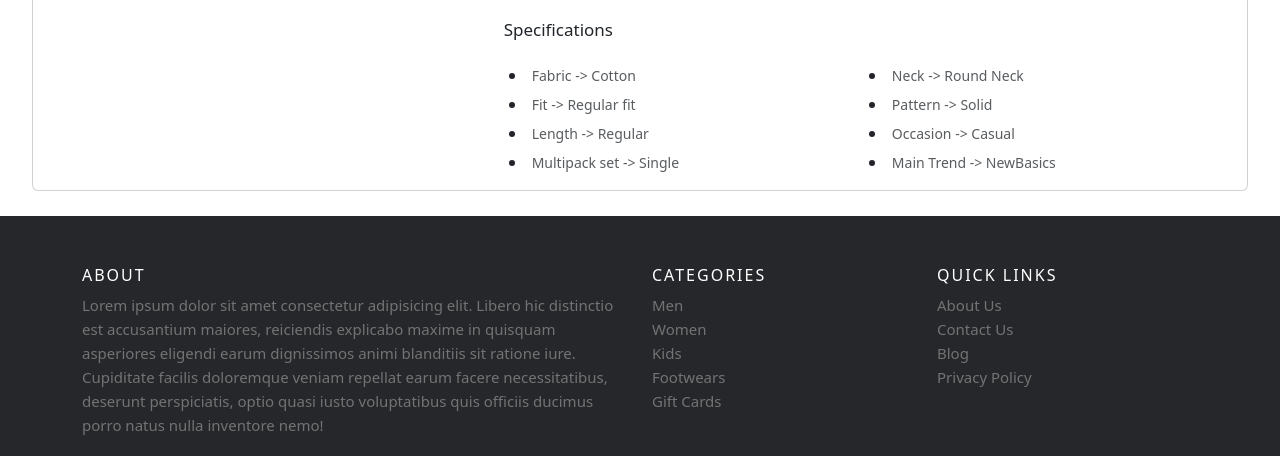
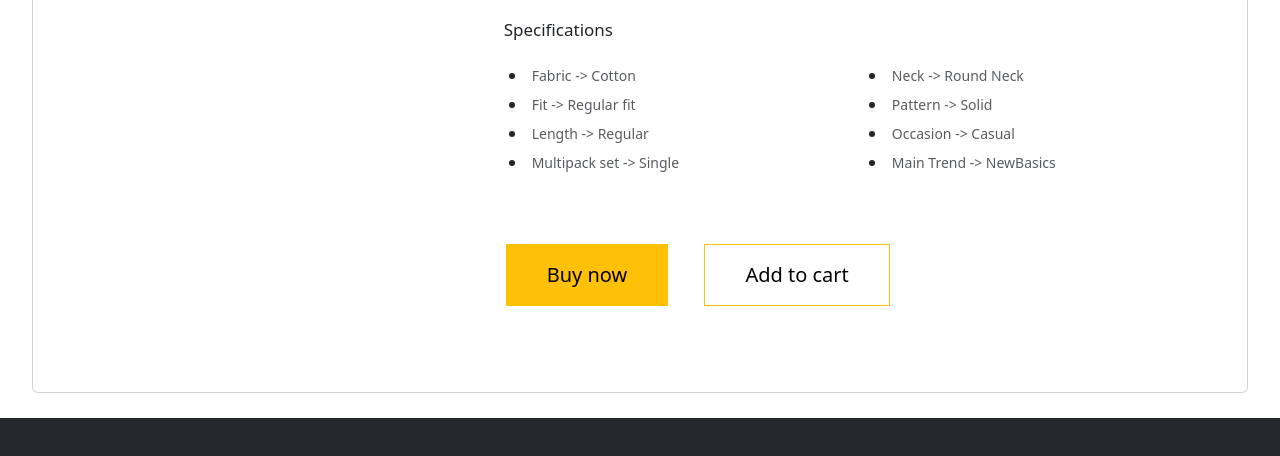
Before and after one commit to Vivek7777777/clothing-website, a plain HTML site: page html/buynow.html in a window 1280 px wide. Shown: the part 411-867 px from the top of the page. Drawn offline with nearby package versions, Linux system fonts and the light colour scheme.

Commit message:
added buy button in buynow.html

```diff
--- a/css/buynow.css
+++ b/css/buynow.css
@@ -25,3 +25,19 @@
     font-size: 17px;
     margin-top: 20px;
 }
+
+.buybtn{
+    margin: 70px 0;
+    width: 80%;
+}
+
+.buynow ,.addtocart{
+    border-radius: 0px;
+    margin: 0px 30px 0px 2px;
+    padding: 15px 40px;
+}
+
+.addtocart{
+    /* background-color: rgb(251, 100, 27); */
+    color: black;
+}
--- a/html/buynow.html
+++ b/html/buynow.html
@@ -100,6 +100,11 @@
 
                     </div>
 
+                    <div class="buybtn">
+                        <a class="buynowlink" href="payment.html"> <button type="button" class="btn btn-warning btn-lg buynow">Buy now</button></a>
+                        <button type="button" class="btn btn-outline-warning btn-lg addtocart">Add to cart</button>
+                    </div>
+
                 </div>
             </div>
         </div>
```
Also changed, not shown: html/payment.html (+1 -1 lines).
